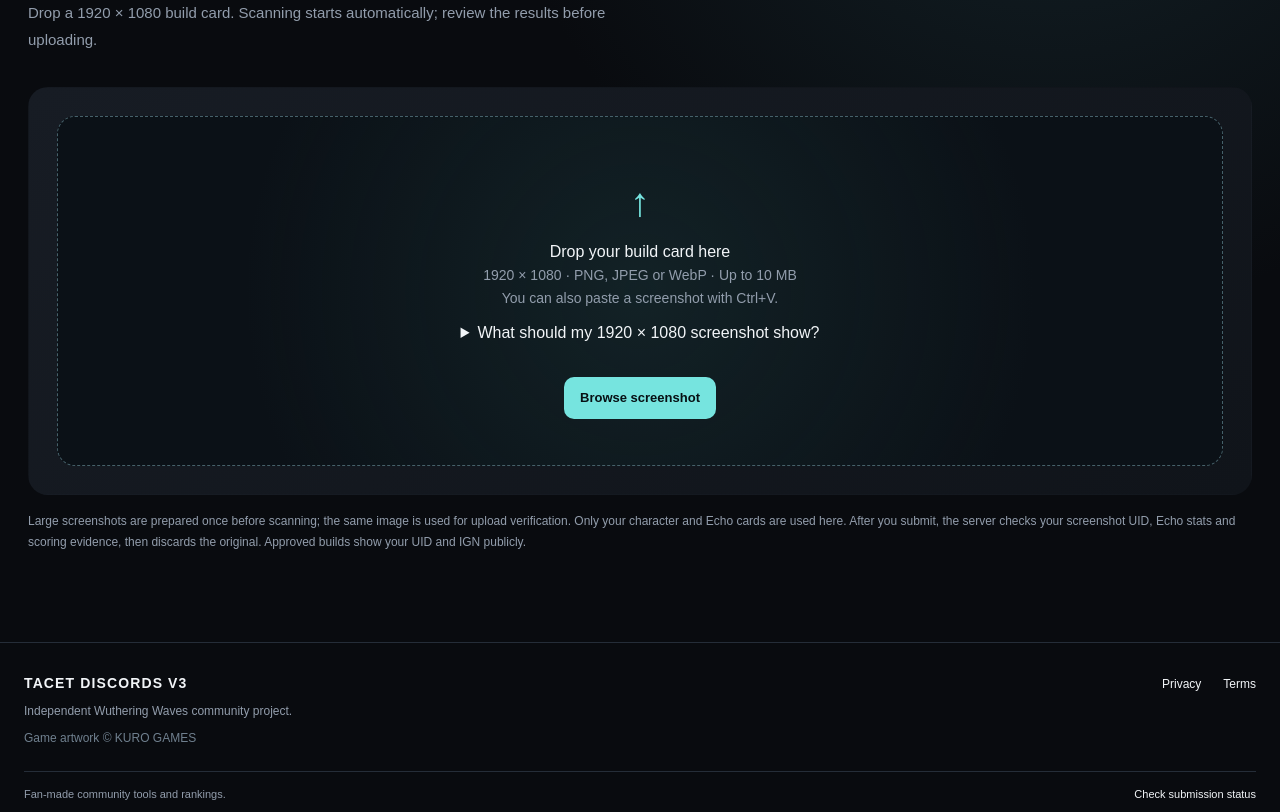
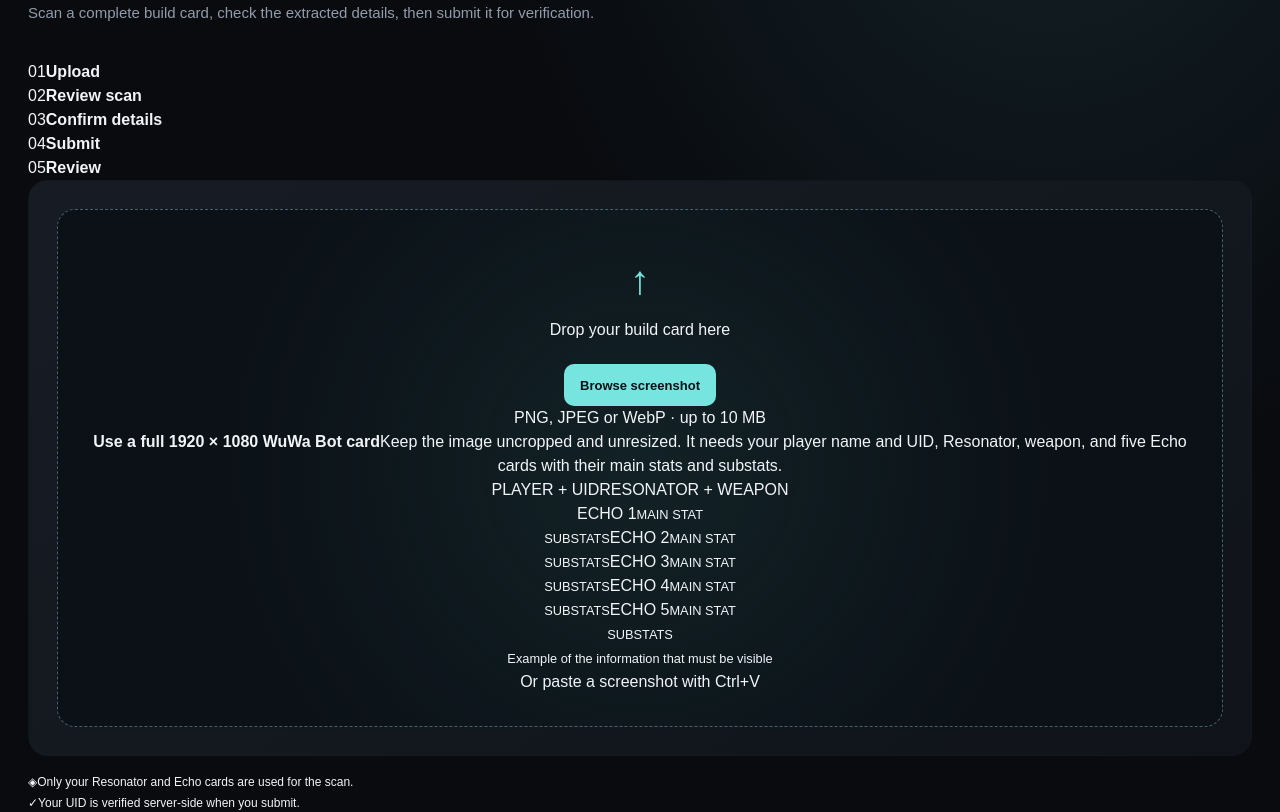
Before and after one commit to Rollsixx/Tacet-Discords-V3, a Next.js app: page /import in a window 1280 px wide. Shown: the part 260-1072 px from the top of the page. Built offline with nearby package versions, Linux system fonts and the light colour scheme.

Commit message:
Improve Import scan and submission UX

```diff
--- a/src/app/import/page.tsx
+++ b/src/app/import/page.tsx
@@ -29,6 +29,7 @@ export default function ImportPage() {
   const [readiness,setReadiness]=useState<ScoringReadiness|null>(null);
   const [identityChecking,setIdentityChecking]=useState(false);
   const [submitted, setSubmitted] = useState(false);
+  const [submitting, setSubmitting] = useState(false);
   const [dragOver,setDragOver]=useState(false);
   const previewUrl = useRef("");
   useEffect(() => () => { if (previewUrl.current) URL.revokeObjectURL(previewUrl.current); }, []);
@@ -66,28 +67,40 @@ export default function ImportPage() {
     if (scanning.current) return;
     if (previewUrl.current) URL.revokeObjectURL(previewUrl.current);
     previewUrl.current = "";
-    setFile(null); setPreview(""); setResult(null); setProgress(null); setError("");setReadiness(null);
+    setFile(null); setPreview(""); setResult(null); setProgress(null); setError("");setReadiness(null);setSubmitted(false);setSubmitting(false);
     if (input.current) input.current.value = "";
   }
   const identity = result?.identity || progress?.identity;
   const slots = result?.slots || progress?.slots || [];
   const issues = result?.slots.flatMap(validateEchoSlot) || [];
+  const corrections = result?.slots.flatMap(slot=>[
+    ...(slot.cost.autoRecovered?[{slot:slot.slot,label:"Cost",raw:slot.cost.raw,value:slot.cost.value}]:[]),
+    ...(slot.mainStat.autoRecovered?[{slot:slot.slot,label:"Main stat",raw:slot.mainStat.raw,value:slot.mainStat.value}]:[]),
+    ...slot.substats.flatMap((stat,index)=>stat.autoRecovered?[{slot:slot.slot,label:`Substat ${index+1}`,raw:stat.raw,value:stat.value}]:[]),
+  ])||[];
+  const journey = ["Upload", "Review scan", "Confirm details", "Submit", "Review"];
+  const activeJourneyStep = submitted ? 4 : submitting ? 3 : result ? 2 : running ? 1 : 0;
   const stages = [
     { label: "Character", done: Boolean(identity), pass: Boolean(identity?.character) },
     { label: "Player details", done: Boolean(identity), pass: Boolean(identity?.uid && identity?.ign) },
     ...Array.from({ length: 5 }, (_, i) => ({ label: `Echo ${i + 1} stats`, done: Boolean(slots[i]), pass: Boolean(slots[i] && !validateEchoSlot(slots[i]).length) })),
   ];
   return <>
-    <PageHeading eyebrow="Build workspace / 01" title="Import your build." description="Drop a 1920 × 1080 build card. Scanning starts automatically; review the results before uploading." />
+    <PageHeading eyebrow="Build import" title="Import your build." description="Scan a complete build card, check the extracted details, then submit it for verification." />
     <div className="import-workspace">
+      <nav className="import-journey" aria-label="Import steps"><ol>{journey.map((step,index)=><li key={step} className={index===activeJourneyStep?"is-current":index<activeJourneyStep?"is-complete":""} aria-current={index===activeJourneyStep?"step":undefined}><span>{index<activeJourneyStep?"✓":String(index+1).padStart(2,"0")}</span><strong>{step}</strong></li>)}</ol></nav>
       <input ref={input} type="file" accept="image/png,image/jpeg,image/webp" className="visually-hidden" aria-label="Choose build screenshot" disabled={running} onChange={e => choose(e.target.files?.[0])} />
       {!file ? <Panel><div className={`upload-zone${dragOver?' drag-active':''}`} onDragEnter={e=>{e.preventDefault();setDragOver(true);}} onDragOver={e => {e.preventDefault();setDragOver(true);}} onDragLeave={e=>{if(!e.currentTarget.contains(e.relatedTarget as Node|null))setDragOver(false);}} onDrop={e => { e.preventDefault();setDragOver(false); choose(e.dataTransfer.files[0]); }}>
-        <div className="upload-icon" aria-hidden="true">↑</div><h2>Drop your build card here</h2><p className="muted">1920 × 1080 · PNG, JPEG or WebP · Up to 10 MB</p>
-        <p className="muted">You can also paste a screenshot with Ctrl+V.</p><details className="build-card-guide"><summary>What should my 1920 × 1080 screenshot show?</summary><p>Generate your build card with WuWa Bot, then upload the full card image at 1920 × 1080. Make sure it shows your player name and UID, Resonator, weapon, and all five Echo cards with their main stats and substats. Don’t use the in-game Resonator details screen or crop, resize, or cover any values.</p></details>
+        <div className="upload-icon" aria-hidden="true">↑</div><h2>{dragOver?"Release to scan":"Drop your build card here"}</h2>
         <button className="action" onClick={() => input.current?.click()}>Browse screenshot</button>
+        <p className="upload-format">PNG, JPEG or WebP · up to 10 MB</p>
+        <div className="upload-requirements"><strong>Use a full 1920 × 1080 WuWa Bot card</strong><span>Keep the image uncropped and unresized. It needs your player name and UID, Resonator, weapon, and five Echo cards with their main stats and substats.</span></div>
+        <div className="upload-example" aria-label="Example layout: player and Resonator details above five Echo cards"><div className="upload-example-player"><span>PLAYER + UID</span><span>RESONATOR + WEAPON</span></div><div className="upload-example-echos">{Array.from({length:5},(_,index)=><span key={index}>ECHO {index+1}<small>MAIN STAT<br/>SUBSTATS</small></span>)}</div><small className="upload-example-caption">Example of the information that must be visible</small></div>
+        <p className="upload-paste">Or paste a screenshot with Ctrl+V</p>
       </div></Panel> : <>
         <div className="import-file-bar"><div><strong>{file.name}</strong><p className="muted">{running ? "Scanning automatically…" : "Screenshot scanned · Stats locked"}</p></div><button className="outline-button" disabled={running} onClick={reset}>{submitted ? "Import another build" : "Choose another screenshot"}</button></div>
-        <Panel className="scan-panel"><h2>Scan progress</h2>
+        <Panel className="scan-panel"><div className="scan-results-title"><div><span className="eyebrow">Step 2 · Review scan</span><h2>Scan results</h2></div></div>
+          {result&&<div className="scan-summary"><div className="scan-summary-character"><ResonatorPortrait name={identity?.character||""} className="import-character-portrait"/><div><span className="eyebrow">{identity?.character?"Resonator":"Resonator not detected"}</span><strong>{identity?.character?resonatorDisplayName(identity.character):"Check the screenshot"}</strong></div></div><div className="scan-summary-check"><strong>{result.slots.length}/5 Echoes read</strong><span>{issues.length?`${issues.length} value${issues.length===1?"":"s"} need review`:"Stats locked to this screenshot"}</span></div><a className="action" href="#player-details-title">Continue to details</a></div>}
           <div className="scan-stages" aria-label="Scan progress">{stages.map(stage => {
             const state = stage.done ? stage.pass ? "pass" : "review" : error ? "failed" : running ? "scanning" : "waiting";
             return <div key={stage.label} className={`scan-stage scan-${state}`}><span className="scan-symbol" aria-hidden="true">{state === "pass" ? "✓" : state === "review" || state === "failed" ? "!" : "·"}</span><strong>{stage.label}</strong><small>{state === "pass" ? "Passed" : state === "review" ? "Needs review" : state === "failed" ? "Not scanned" : state === "scanning" ? "Scanning" : "Waiting"}</small></div>;
@@ -95,14 +108,14 @@ export default function ImportPage() {
           <div role="status" className="scan-status">{running ? progress?.label || "Preparing scanner…" : error ? "Scan could not finish." : result ? issues.length ? `${issues.length} stat issue(s) require review` : "All Echo stat checks passed. Your Echo stats are locked to this scan." : "Waiting for screenshot"}</div>
           {running && <progress aria-label="Screenshot scan" value={progress?.completed || 0} max={progress?.total || 38} />}
           {result&&<ScoringReadinessCard value={readiness} checking={identityChecking} preliminary/>}
-          <p className="muted scan-footnote">A stat pass does not establish Echo identity or leaderboard eligibility. Passed means the extracted fields are readable and structurally valid. Every stat is checked against the screenshot when you submit.</p>
+          {result&&<p className="muted scan-footnote">Preliminary check. Final verification happens when you submit.</p>}
         </Panel>
-        {identity && <Panel className="import-character"><ResonatorPortrait key={identity.character} name={identity.character||""} className="import-character-portrait"/><div><span className="eyebrow">Character</span><h2>{identity.character ? resonatorDisplayName(identity.character) : "Character unreadable"}</h2></div><span className="tag">{identity.character ? "Scanned from card" : "Rescan required"}</span></Panel>}
-        {preview && <details className="source-preview" open><summary>Original screenshot · compare with the extracted Echo values</summary>
+        {result&&corrections.length>0&&<details className="ocr-corrections"><summary>OCR corrections · {corrections.length} values recovered</summary><ul>{corrections.map((correction,index)=><li key={`${correction.slot}-${correction.label}-${index}`}><strong>Echo {correction.slot} · {correction.label}</strong><span>{correction.raw||"Unreadable"} → {correction.value}</span></li>)}</ul></details>}
+        <div className="import-evidence-layout">{preview && <details className="source-preview" open><summary>Original screenshot · compare with the extracted Echo values</summary>
           {/* eslint-disable-next-line @next/next/no-img-element */}
           <img src={preview} alt="Selected build screenshot" />
         </details>}{result && <section className="import-extracted" aria-label="Extracted Echo values">
-          <div className="import-results-heading"><h2>{result.slots.length} Echo slots processed</h2><span className="tag">{issues.length ? "Rescan required" : "No structural warnings"}</span></div>
+          <details className="echo-review-details"><summary>Review {result.slots.length} Echoes · {issues.length?"check flagged values":"stats locked from screenshot"}</summary>
           <EchoVisualPreview file={file} renderFields={slotNumber => {
             const slot = result.slots[slotNumber - 1];
             const warnings = validateEchoSlot(slot);
@@ -111,14 +124,15 @@ export default function ImportPage() {
               <label>Main stat<input aria-label={`Echo ${slot.slot} main stat`} value={slot.mainStat.value} readOnly aria-readonly="true" /></label>
               {slot.substats.map((stat, i) => <label key={i}>Substat {i + 1}<textarea aria-label={`Echo ${slot.slot} substat ${i + 1}`} value={stat.value} readOnly aria-readonly="true" rows={2} /></label>)}
             </fieldset><span className={`scan-chip ${warnings.length ? "needs-review" : "passed"}`}>{warnings.length ? "Needs review" : "Stats passed"}</span>
-              {warnings.map(issue => <p key={issue.code} className="field-error">{issue.message}</p>)}
-              <details><summary>Original OCR and automatic corrections</summary><p className="muted">Cost: {slot.cost.raw || "Unreadable"}{slot.cost.autoRecovered ? ` (recovered from image: ${slot.cost.value})` : ""}</p><p className="muted">{slot.mainStat.raw}{slot.mainStat.autoRecovered ? ` (corrected to ${slot.mainStat.value})` : ""}</p>{slot.substats.map((stat, i) => <p className="muted" key={i}>Substat {i+1}: {stat.raw || "Unreadable"}{stat.autoRecovered ? ` (corrected to ${stat.value})` : ""}</p>)}</details></>;
+              {warnings.map(issue => <p key={issue.code} className="field-error">{issue.message}</p>)}</>;
           }} />
+          </details>
         </section>}
-        {result&&<SubmitBuild key={file.name + file.lastModified} file={file} result={result} readiness={readiness} checking={running} onRetryScan={()=>void scan(file)} onSubmitted={() => setSubmitted(true)} onReset={() => { reset(); window.scrollTo({ top: 0 }); }} />}
+        </div>
+        {result&&<SubmitBuild key={file.name + file.lastModified} file={file} result={result} readiness={readiness} checking={running} onSubmittingChange={setSubmitting} onRetryScan={()=>void scan(file)} onSubmitted={() => setSubmitted(true)} onReset={() => { reset(); window.scrollTo({ top: 0 }); }} />}
       </>}
       {error && <div className="workspace-note"><p role="alert" className="field-error">{error}</p>{file && !running && <button className="outline-button" onClick={() => scan(file)}>Retry scan</button>}</div>}
-      <p className="muted import-privacy">Large screenshots are prepared once before scanning; the same image is used for upload verification. Only your character and Echo cards are used here. After you submit, the server checks your screenshot UID, Echo stats and scoring evidence, then discards the original. Approved builds show your UID and IGN publicly.</p>
+      <ul className="import-privacy" aria-label="Screenshot privacy"><li><span aria-hidden="true">◈</span>Only your Resonator and Echo cards are used for the scan.</li><li><span aria-hidden="true">✓</span>Your UID is verified server-side when you submit.</li><li><span aria-hidden="true">⌫</span>The original screenshot is discarded after submission.</li></ul>
     </div>
   </>;
 }
```
